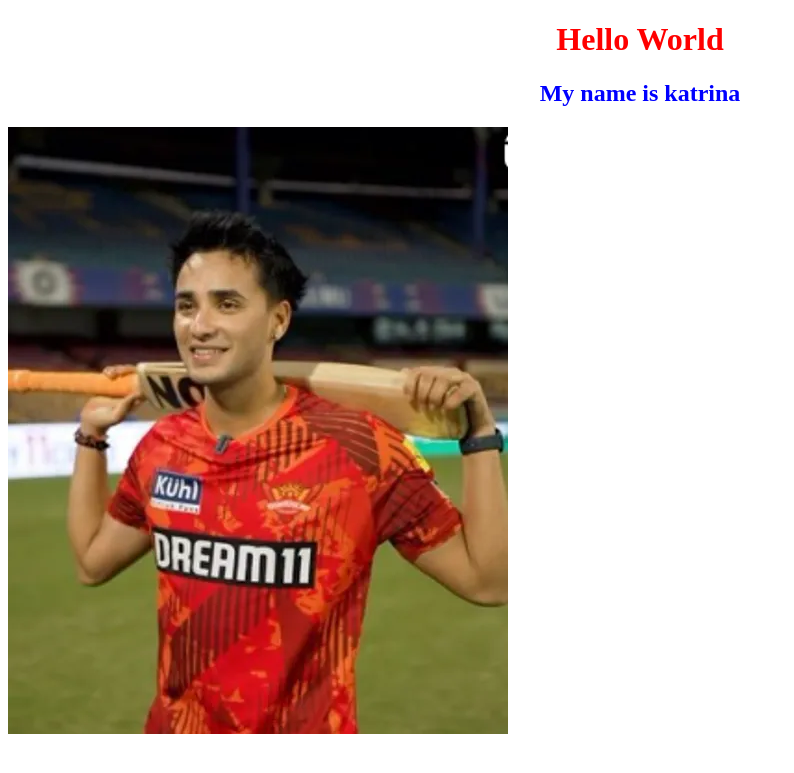
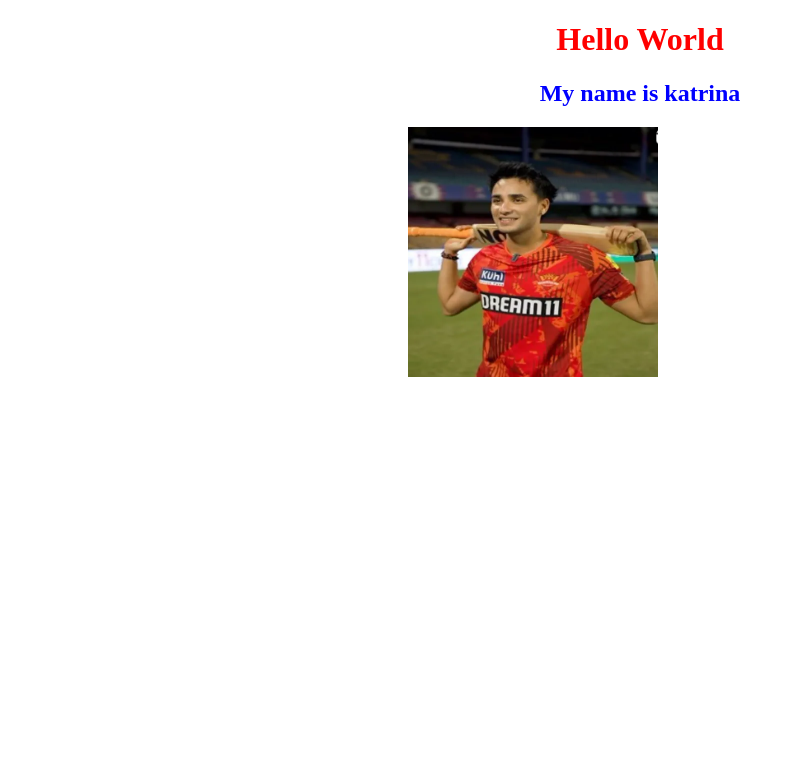
Before and after one commit to HritikGiri2005/Flask, a Flask app: page /temp in a window 1280 px wide. Shown: the top 773 px of the page, without its empty margins (0-794 px from the left). Run offline with Flask 3, Linux system fonts and the light colour scheme.

Commit message:
applied css to image

```diff
--- a/static/css/style.css
+++ b/static/css/style.css
@@ -7,3 +7,9 @@
     text-align: center;
     color: blue;
 }
+
+img{
+    width: 250px;
+    height: 250px;
+    margin-left: 400px;
+}
```
